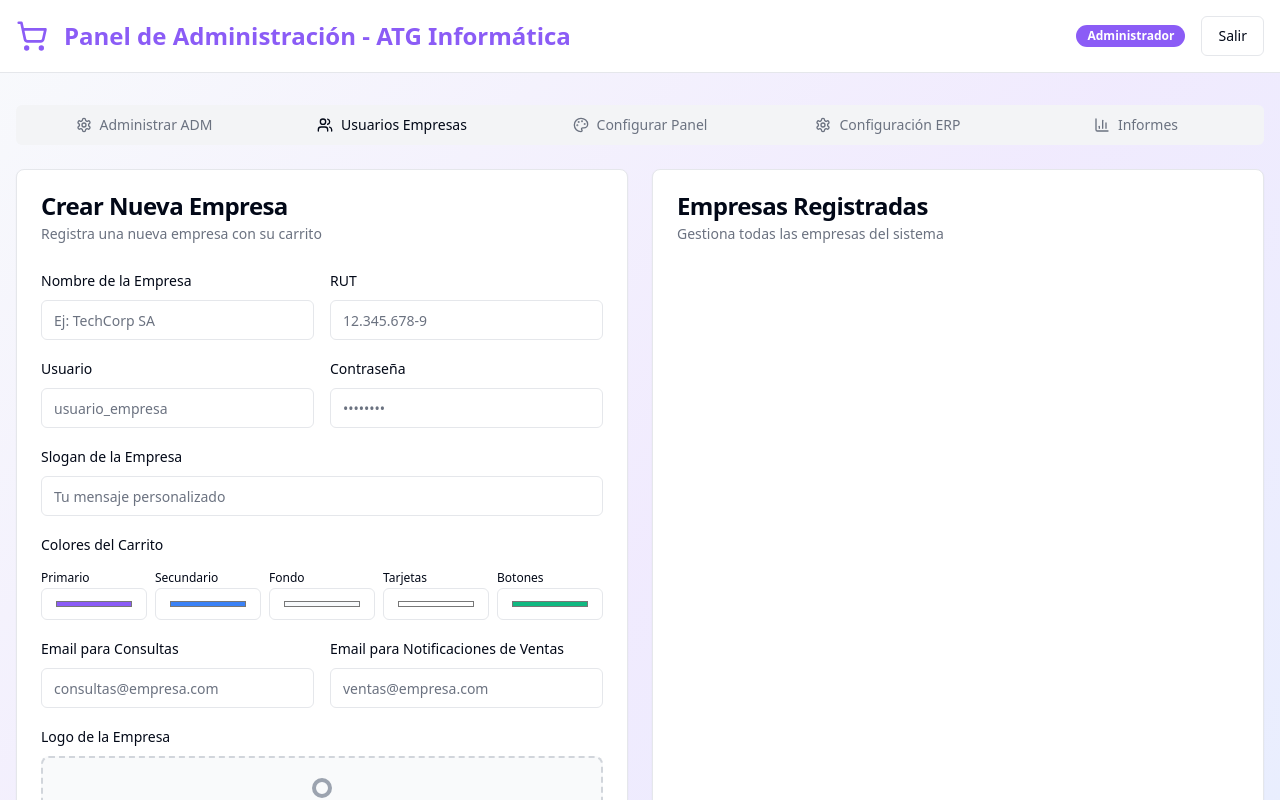
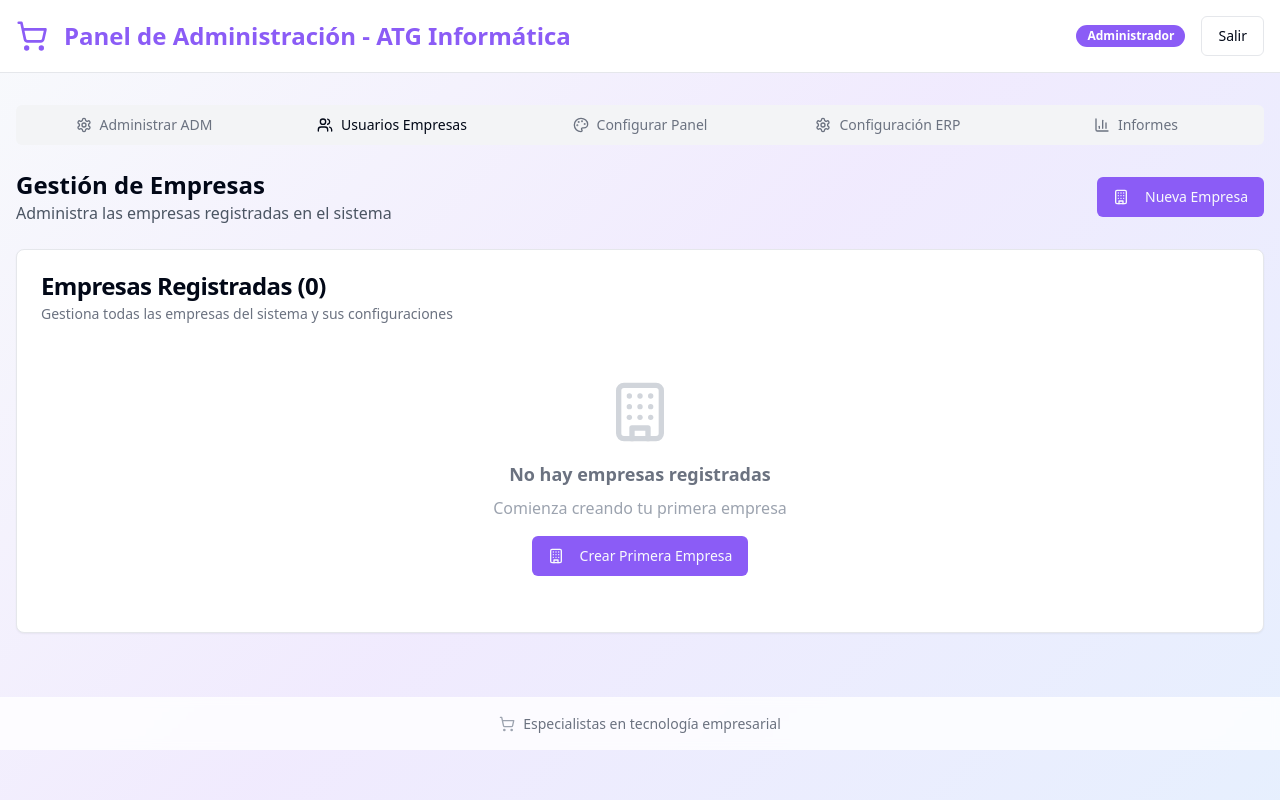
Before and after one commit to Deluxsenseye/market-hub-select, a React (Vite) app: page /admin in a window 1280 px wide. Both pictures are taken after a click on the tab "Usuarios Empresas". Shown: the top 800 px of the page. Built offline with nearby package versions, Linux system fonts and the light colour scheme.

Commit message:
Fix: Admin company management
Fixes company creation, editing, and cart disabling/enabling in the Admin panel.

```diff
--- a/src/components/admin/CompanyManagement.tsx
+++ b/src/components/admin/CompanyManagement.tsx
@@ -1,3 +1,4 @@
+
 import { useState } from "react";
 import { Button } from "@/components/ui/button";
 import { Badge } from "@/components/ui/badge";
@@ -5,7 +6,7 @@ import { Card, CardContent, CardDescription, CardHeader, CardTitle } from "@/com
 import { Input } from "@/components/ui/input";
 import { Label } from "@/components/ui/label";
 import { useToast } from "@/hooks/use-toast";
-import { Edit, Trash2, User } from "lucide-react";
+import { Edit, Trash2, User, ShoppingCart, Building } from "lucide-react";
 
 interface Company {
   id: number;
@@ -45,6 +46,7 @@ const CompanyManagement = ({
   adminUsers
 }: CompanyManagementProps) => {
   const [editingCompany, setEditingCompany] = useState<Company | null>(null);
+  const [showCreateForm, setShowCreateForm] = useState(false);
   const [newCompany, setNewCompany] = useState({
     name: "",
     rut: "",
@@ -66,13 +68,34 @@ const CompanyManagement = ({
 
   const { toast } = useToast();
 
+  const resetNewCompany = () => {
+    setNewCompany({
+      name: "",
+      rut: "",
+      username: "",
+      password: "",
+      logoPreview: null,
+      primaryColor: "#8b5cf6",
+      secondaryColor: "#3b82f6",
+      backgroundColor: "#f8fafc",
+      cardColor: "#ffffff",
+      buttonColor: "#10b981",
+      slogan: "",
+      consultEmail: "",
+      salesEmail: "",
+      erpImportEndpoint: "",
+      erpExportEndpoint: "",
+      erpApiKey: ""
+    });
+  };
+
   const handleCreateCompany = (e: React.FormEvent) => {
     e.preventDefault();
 
     if (!newCompany.name || !newCompany.rut || !newCompany.username || !newCompany.password) {
       toast({
         title: "Error",
-        description: "Todos los campos son obligatorios",
+        description: "Todos los campos obligatorios deben estar completos",
         variant: "destructive",
       });
       return;
@@ -94,28 +117,13 @@ const CompanyManagement = ({
       status: "active",
       cartEnabled: true
     };
+
     const updatedCompanies = [...companies, company];
     setCompanies(updatedCompanies);
     onSave(updatedCompanies, adminConfig, adminUsers);
 
-    setNewCompany({
-      name: "",
-      rut: "",
-      username: "",
-      password: "",
-      logoPreview: null,
-      primaryColor: "#8b5cf6",
-      secondaryColor: "#3b82f6",
-      backgroundColor: "#f8fafc",
-      cardColor: "#ffffff",
-      buttonColor: "#10b981",
-      slogan: "",
-      consultEmail: "",
-      salesEmail: "",
-      erpImportEndpoint: "",
-      erpExportEndpoint: "",
-      erpApiKey: ""
-    });
+    resetNewCompany();
+    setShowCreateForm(false);
 
     toast({
       title: "Empresa creada",
@@ -175,9 +183,11 @@ const CompanyManagement = ({
     );
     setCompanies(updatedCompanies);
     onSave(updatedCompanies, adminConfig, adminUsers);
+
+    const company = updatedCompanies.find(c => c.id === id);
     toast({
       title: "Estado actualizado",
-      description: "El estado de la empresa ha sido modificado",
+      description: `La empresa ${company?.name} está ahora ${company?.status === 'active' ? 'activa' : 'inactiva'}`,
     });
   };
 
@@ -189,19 +199,22 @@ const CompanyManagement = ({
     );
     setCompanies(updatedCompanies);
     onSave(updatedCompanies, adminConfig, adminUsers);
+
+    const company = updatedCompanies.find(c => c.id === id);
     toast({
       title: "Carrito actualizado",
-      description: "El estado del carrito ha sido modificado",
+      description: `El carrito de ${company?.name} está ahora ${company?.cartEnabled ? 'habilitado' : 'deshabilitado'}`,
     });
   };
 
   const handleDeleteCompany = (id: number) => {
+    const companyToDelete = companies.find(c => c.id === id);
     const updatedCompanies = companies.filter(company => company.id !== id);
     setCompanies(updatedCompanies);
     onSave(updatedCompanies, adminConfig, adminUsers);
     toast({
       title: "Empresa eliminada",
-      description: "La empresa ha sido eliminada del sistema",
+      description: `${companyToDelete?.name} ha sido eliminada del sistema`,
     });
   };
 
@@ -210,19 +223,37 @@ const CompanyManagement = ({
   };
 
   return (
-    <div className="grid lg:grid-cols-2 gap-6">
+    <div className="space-y-6">
+      {/* Botón principal para crear empresa */}
+      <div className="flex justify-between items-center">
+        <div>
+          <h2 className="text-2xl font-bold">Gestión de Empresas</h2>
+          <p className="text-gray-600">Administra las empresas registradas en el sistema</p>
+        </div>
+        <Button
+          onClick={() => setShowCreateForm(true)}
+          className="flex items-center space-x-2"
+          style={{ backgroundColor: adminConfig.primaryColor }}
+        >
+          <Building className="w-4 h-4" />
+          <span>Nueva Empresa</span>
+        </Button>
+      </div>
+
+      {/* Formulario de creación (mostrar solo cuando se necesite) */}
+      {(showCreateForm || editingCompany) && (
         <Card>
           <CardHeader>
             <CardTitle>{editingCompany ? 'Editar Empresa' : 'Crear Nueva Empresa'}</CardTitle>
             <CardDescription>
-            {editingCompany ? 'Modifica los datos de la empresa' : 'Registra una nueva empresa con su carrito'}
+              {editingCompany ? 'Modifica los datos de la empresa' : 'Registra una nueva empresa con su carrito de compras'}
             </CardDescription>
           </CardHeader>
           <CardContent>
             <form onSubmit={editingCompany ? handleUpdateCompany : handleCreateCompany} className="space-y-4">
               <div className="grid md:grid-cols-2 gap-4">
                 <div className="space-y-2">
-                <Label htmlFor="name">Nombre de la Empresa</Label>
+                  <Label htmlFor="name">Nombre de la Empresa *</Label>
                   <Input
                     id="name"
                     value={editingCompany ? editingCompany.name : newCompany.name}
@@ -235,7 +266,7 @@ const CompanyManagement = ({
                   />
                 </div>
                 <div className="space-y-2">
-                <Label htmlFor="rut">RUT</Label>
+                  <Label htmlFor="rut">RUT *</Label>
                   <Input
                     id="rut"
                     value={editingCompany ? editingCompany.rut : newCompany.rut}
@@ -251,7 +282,7 @@ const CompanyManagement = ({
 
               <div className="grid md:grid-cols-2 gap-4">
                 <div className="space-y-2">
-                <Label htmlFor="username">Usuario</Label>
+                  <Label htmlFor="username">Usuario *</Label>
                   <Input
                     id="username"
                     value={editingCompany ? editingCompany.username : newCompany.username}
@@ -264,7 +295,7 @@ const CompanyManagement = ({
                   />
                 </div>
                 <div className="space-y-2">
-                <Label htmlFor="password">Contraseña</Label>
+                  <Label htmlFor="password">Contraseña *</Label>
                   <Input
                     id="password"
                     type="password"
@@ -293,101 +324,6 @@ const CompanyManagement = ({
               </div>
 
               <div className="space-y-2">
-              <Label>Colores del Carrito</Label>
-              <div className="grid grid-cols-5 gap-2">
-                <div>
-                  <Label className="text-xs">Primario</Label>
-                  <Input
-                    type="color"
-                    value={editingCompany ? editingCompany.primaryColor : newCompany.primaryColor}
-                    onChange={(e) => editingCompany
-                      ? setEditingCompany({...editingCompany, primaryColor: e.target.value})
-                      : setNewCompany({...newCompany, primaryColor: e.target.value})
-                    }
-                    className="h-8"
-                  />
-                </div>
-                <div>
-                  <Label className="text-xs">Secundario</Label>
-                  <Input
-                    type="color"
-                    value={editingCompany ? editingCompany.secondaryColor : newCompany.secondaryColor}
-                    onChange={(e) => editingCompany
-                      ? setEditingCompany({...editingCompany, secondaryColor: e.target.value})
-                      : setNewCompany({...newCompany, secondaryColor: e.target.value})
-                    }
-                    className="h-8"
-                  />
-                </div>
-                <div>
-                  <Label className="text-xs">Fondo</Label>
-                  <Input
-                    type="color"
-                    value={editingCompany ? editingCompany.backgroundColor : newCompany.backgroundColor}
-                    onChange={(e) => editingCompany
-                      ? setEditingCompany({...editingCompany, backgroundColor: e.target.value})
-                      : setNewCompany({...newCompany, backgroundColor: e.target.value})
-                    }
-                    className="h-8"
-                  />
-                </div>
-                <div>
-                  <Label className="text-xs">Tarjetas</Label>
-                  <Input
-                    type="color"
-                    value={editingCompany ? editingCompany.cardColor : newCompany.cardColor}
-                    onChange={(e) => editingCompany
-                      ? setEditingCompany({...editingCompany, cardColor: e.target.value})
-                      : setNewCompany({...newCompany, cardColor: e.target.value})
-                    }
-                    className="h-8"
-                  />
-                </div>
-                <div>
-                  <Label className="text-xs">Botones</Label>
-                  <Input
-                    type="color"
-                    value={editingCompany ? editingCompany.buttonColor : newCompany.buttonColor}
-                    onChange={(e) => editingCompany
-                      ? setEditingCompany({...editingCompany, buttonColor: e.target.value})
-                      : setNewCompany({...newCompany, buttonColor: e.target.value})
-                    }
-                    className="h-8"
-                  />
-                </div>
-              </div>
-            </div>
-
-            <div className="grid md:grid-cols-2 gap-4">
-              <div className="space-y-2">
-                <Label htmlFor="consultEmail">Email para Consultas</Label>
-                <Input
-                  id="consultEmail"
-                  type="email"
-                  value={editingCompany ? editingCompany.consultEmail : newCompany.consultEmail}
-                  onChange={(e) => editingCompany
-                    ? setEditingCompany({...editingCompany, consultEmail: e.target.value})
-                    : setNewCompany({...newCompany, consultEmail: e.target.value})
-                  }
-                  placeholder="consultas@empresa.com"
-                />
-              </div>
-              <div className="space-y-2">
-                <Label htmlFor="salesEmail">Email para Notificaciones de Ventas</Label>
-                <Input
-                  id="salesEmail"
-                  type="email"
-                  value={editingCompany ? editingCompany.salesEmail : newCompany.salesEmail}
-                  onChange={(e) => editingCompany
-                    ? setEditingCompany({...editingCompany, salesEmail: e.target.value})
-                    : setNewCompany({...newCompany, salesEmail: e.target.value})
-                  }
-                  placeholder="ventas@empresa.com"
-                />
-              </div>
-            </div>
-
-            <div className="space-y-2">
                 <Label>Logo de la Empresa</Label>
                 <div className="p-4 border-2 border-dashed border-gray-300 rounded-lg text-center bg-gray-50">
                   {(editingCompany?.logoPreview || newCompany.logoPreview) ? (
@@ -409,33 +345,55 @@ const CompanyManagement = ({
               </div>
 
               <div className="flex space-x-2">
-              <Button type="submit" className="flex-1">
+                <Button type="submit" className="flex-1" style={{ backgroundColor: adminConfig.primaryColor }}>
                   {editingCompany ? 'Actualizar Empresa' : 'Crear Empresa'}
                 </Button>
-              {editingCompany && (
-                <Button type="button" variant="outline" onClick={() => setEditingCompany(null)}>
+                <Button
+                  type="button"
+                  variant="outline"
+                  onClick={() => {
+                    setEditingCompany(null);
+                    setShowCreateForm(false);
+                    resetNewCompany();
+                  }}
+                >
                   Cancelar
                 </Button>
-              )}
               </div>
             </form>
           </CardContent>
         </Card>
+      )}
 
+      {/* Lista de empresas registradas */}
       <Card>
         <CardHeader>
-          <CardTitle>Empresas Registradas</CardTitle>
+          <CardTitle>Empresas Registradas ({companies.length})</CardTitle>
           <CardDescription>
-            Gestiona todas las empresas del sistema
+            Gestiona todas las empresas del sistema y sus configuraciones
           </CardDescription>
         </CardHeader>
         <CardContent>
+          {companies.length === 0 ? (
+            <div className="text-center py-8">
+              <Building className="w-16 h-16 text-gray-300 mx-auto mb-4" />
+              <h3 className="text-lg font-semibold text-gray-500 mb-2">No hay empresas registradas</h3>
+              <p className="text-gray-400 mb-4">Comienza creando tu primera empresa</p>
+              <Button
+                onClick={() => setShowCreateForm(true)}
+                style={{ backgroundColor: adminConfig.primaryColor }}
+              >
+                <Building className="w-4 h-4 mr-2" />
+                Crear Primera Empresa
+              </Button>
+            </div>
+          ) : (
             <div className="space-y-4 max-h-96 overflow-y-auto">
               {companies.map((company) => (
-              <div key={company.id} className="p-4 border rounded-lg bg-white">
-                <div className="flex justify-between items-start mb-2">
+                <div key={company.id} className="p-4 border rounded-lg bg-white shadow-sm">
+                  <div className="flex justify-between items-start mb-3">
                     <div className="flex-1">
-                    <div className="flex items-center space-x-2 mb-1">
+                      <div className="flex items-center space-x-2 mb-2">
                         {company.logoPreview && (
                           <img
                             src={company.logoPreview}
@@ -443,57 +401,80 @@ const CompanyManagement = ({
                             className="w-8 h-8 object-contain border rounded"
                           />
                         )}
-                      <h4 className="font-semibold">{company.name}</h4>
+                        <h4 className="font-semibold text-lg">{company.name}</h4>
                       </div>
-                    <p className="text-sm text-gray-600">RUT: {company.rut}</p>
-                    <p className="text-sm text-gray-600">Usuario: {company.username}</p>
-                    <p className="text-sm text-gray-500">Slogan: {company.slogan || 'Sin slogan'}</p>
+                      <div className="grid grid-cols-2 gap-2 text-sm text-gray-600">
+                        <p><span className="font-medium">RUT:</span> {company.rut}</p>
+                        <p><span className="font-medium">Usuario:</span> {company.username}</p>
+                        <p className="col-span-2"><span className="font-medium">Slogan:</span> {company.slogan || 'Sin slogan'}</p>
                       </div>
-                  <div className="flex flex-col space-y-1">
+                    </div>
+                    <div className="flex flex-col space-y-2">
                       <Badge
                         variant={company.status === 'active' ? 'default' : 'secondary'}
-                      className="cursor-pointer"
+                        className="cursor-pointer hover:opacity-80 transition-opacity"
                         onClick={() => handleToggleStatus(company.id)}
                         style={{
-                        backgroundColor: company.status === 'active' ? adminConfig.primaryColor : '#6b7280',
+                          backgroundColor: company.status === 'active' ? '#10b981' : '#6b7280',
                           color: 'white'
                         }}
                       >
-                      {company.status === 'active' ? 'Activo' : 'Inactivo'}
+                        <Building className="w-3 h-3 mr-1" />
+                        {company.status === 'active' ? 'Empresa Activa' : 'Empresa Inactiva'}
                       </Badge>
                       <Badge
                         variant={company.cartEnabled ? 'default' : 'destructive'}
-                      className="cursor-pointer"
+                        className="cursor-pointer hover:opacity-80 transition-opacity"
                         onClick={() => handleToggleCart(company.id)}
                         style={{
                           backgroundColor: company.cartEnabled ? adminConfig.secondaryColor : '#dc2626',
                           color: 'white'
                         }}
                       >
-                      {company.cartEnabled ? 'Carrito Activo' : 'Carrito Inhabilitado'}
+                        <ShoppingCart className="w-3 h-3 mr-1" />
+                        {company.cartEnabled ? 'Carrito Habilitado' : 'Carrito Deshabilitado'}
                       </Badge>
                     </div>
                   </div>
-                <div className="mb-3">
+
+                  <div className="mb-3 p-2 bg-gray-50 rounded">
                     <p className="text-xs text-gray-500 mb-1">URL del Carrito:</p>
-                  <p className="text-xs text-blue-600 break-all font-mono bg-gray-50 p-1 rounded">{getStoreUrl(company.id)}</p>
+                    <p className="text-xs text-blue-600 break-all font-mono">{getStoreUrl(company.id)}</p>
                   </div>
+
                   <div className="flex space-x-2 flex-wrap gap-1">
-                  <Button size="sm" variant="outline" onClick={() => setEditingCompany({...company})}>
+                    <Button
+                      size="sm"
+                      variant="outline"
+                      onClick={() => setEditingCompany({...company})}
+                      className="hover:bg-blue-50"
+                    >
                       <Edit className="w-3 h-3 mr-1" />
                       Editar
                     </Button>
-                  <Button size="sm" variant="outline" onClick={() => handleDeleteCompany(company.id)}>
+                    <Button
+                      size="sm"
+                      variant="outline"
+                      onClick={() => window.open(getStoreUrl(company.id), '_blank')}
+                      className="hover:bg-green-50"
+                    >
+                      <ShoppingCart className="w-3 h-3 mr-1" />
+                      Ver Carrito
+                    </Button>
+                    <Button
+                      size="sm"
+                      variant="outline"
+                      onClick={() => handleDeleteCompany(company.id)}
+                      className="hover:bg-red-50 text-red-600"
+                    >
                       <Trash2 className="w-3 h-3 mr-1" />
                       Eliminar
-                  </Button>
-                  <Button size="sm" variant="outline" onClick={() => window.open(getStoreUrl(company.id), '_blank')}>
-                    Ver Carrito
                     </Button>
                   </div>
                 </div>
               ))}
             </div>
+          )}
         </CardContent>
       </Card>
     </div>
```
Lines whose indentation alone changed are shown as unchanged.
